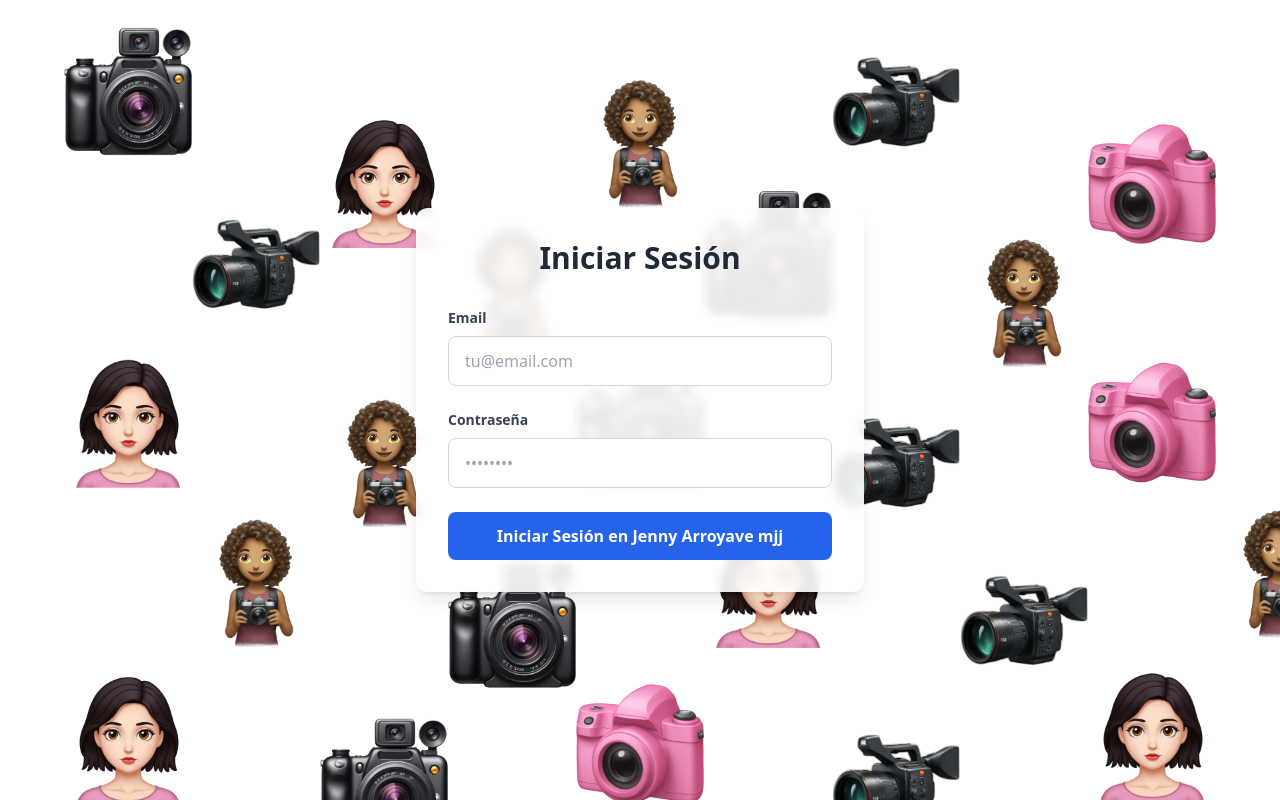
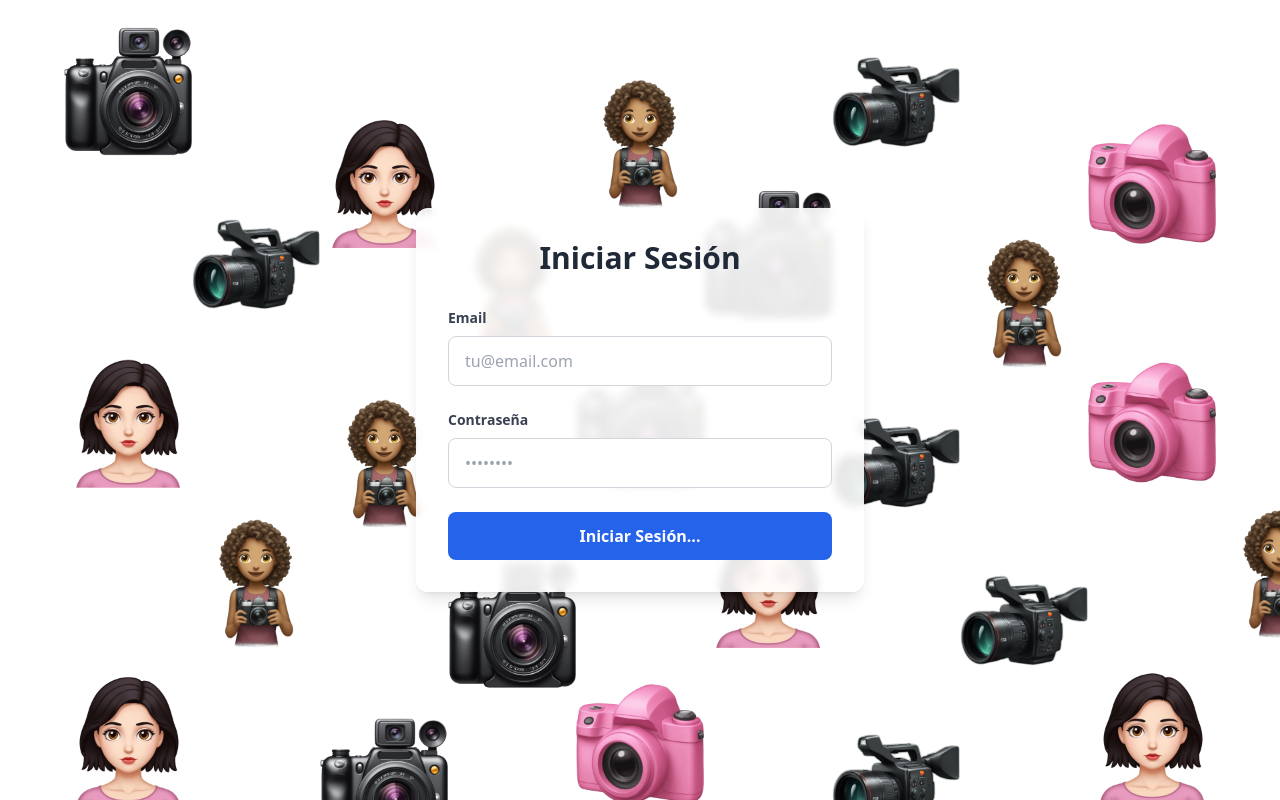
Before and after one commit to Juangalindo6/appFotos, a React (Vite) app: page /login in a window 1280 px wide. Built offline with nearby package versions, Linux system fonts and the light colour scheme.

Commit message:
cambios desde portatil

```diff
--- a/src/screens/Login/login.tsx
+++ b/src/screens/Login/login.tsx
@@ -91,7 +91,7 @@ const Login = () => {
             type="submit"
             className="w-full bg-blue-600 text-white font-bold py-3 px-6 rounded-lg hover:bg-blue-700 focus:outline-none focus:ring-2 focus:ring-blue-500 focus:ring-offset-2 transform transition-all duration-200 hover:scale-[1.02]"
           >
-            Iniciar Sesión en Jenny Arroyave mjj
+            Iniciar Sesión...
           </button>
         </form>
       </div>
```
